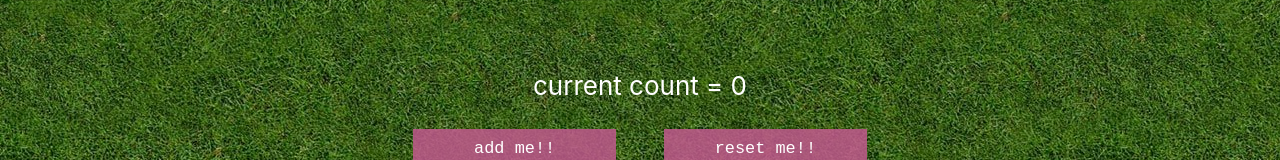
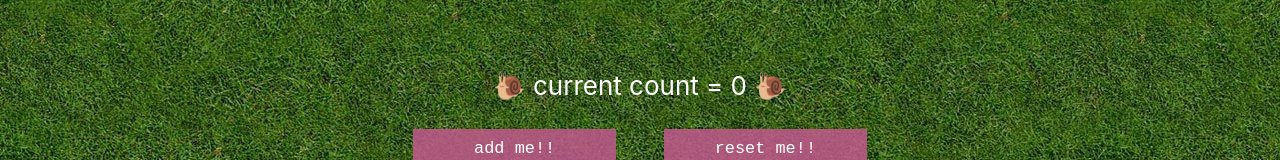
Before and after one commit to stareginio/myfirstreact, a React (Create React App) app: page / in a window 1280 px wide. Shown: the part 271-431 px from the top of the page. Built offline with nearby package versions, Linux system fonts and the light colour scheme; no server answers.

Commit message:
Add Emoji.js, Update Button.js
added the Emoji.js, added snail emojis in the counter's text

```diff
--- a/src/components/Button.js
+++ b/src/components/Button.js
@@ -1,5 +1,6 @@
 import React from 'react';
 import './Button.css';
+import Emoji from './Emoji.js';
 
 // stateful component
 class Button extends React.Component {
@@ -11,18 +12,22 @@ class Button extends React.Component {
     }
 
     addCounter() {
-        this.setState({count: this.state.count + 1})
+        this.setState({ count: this.state.count + 1 })
     }
 
     resetCounter() {
-        this.setState({count: 0})
+        this.setState({ count: 0 })
     }
 
     render() {
         return (
             <div>
-                <p>current count = {this.state.count}</p>
-                <button onClick = {(e) => this.addCounter(e)}> add me!! </button>
+                <p>
+                    <Emoji symbol="🐌 " />
+                    current count = {this.state.count}
+                    <Emoji symbol=" 🐌" />
+                </p>
+                <button onClick={(e) => this.addCounter(e)}> add me!! </button>
                 <button onClick={(e) => this.resetCounter(e)}> reset me!! </button>
             </div >
         )
--- /dev/null
+++ b/src/components/Emoji.js
@@ -0,0 +1,15 @@
+import React from 'react';
+
+const Emoji = props => (
+    <span
+        className="emoji"
+        role="img"
+        aria-label={props.label ? props.label : ""}
+        aria-hidden={props.label ? "false" : "true"}
+    >
+        {props.symbol}
+    </span>
+);
+
+export default Emoji;
+// code taken from: https://medium.com/@seanmcp/%EF%B8%8F-how-to-use-emojis-in-react-d23bbf608bf7
```
Also changed, not shown: src/App.js (+9 -3 lines).
